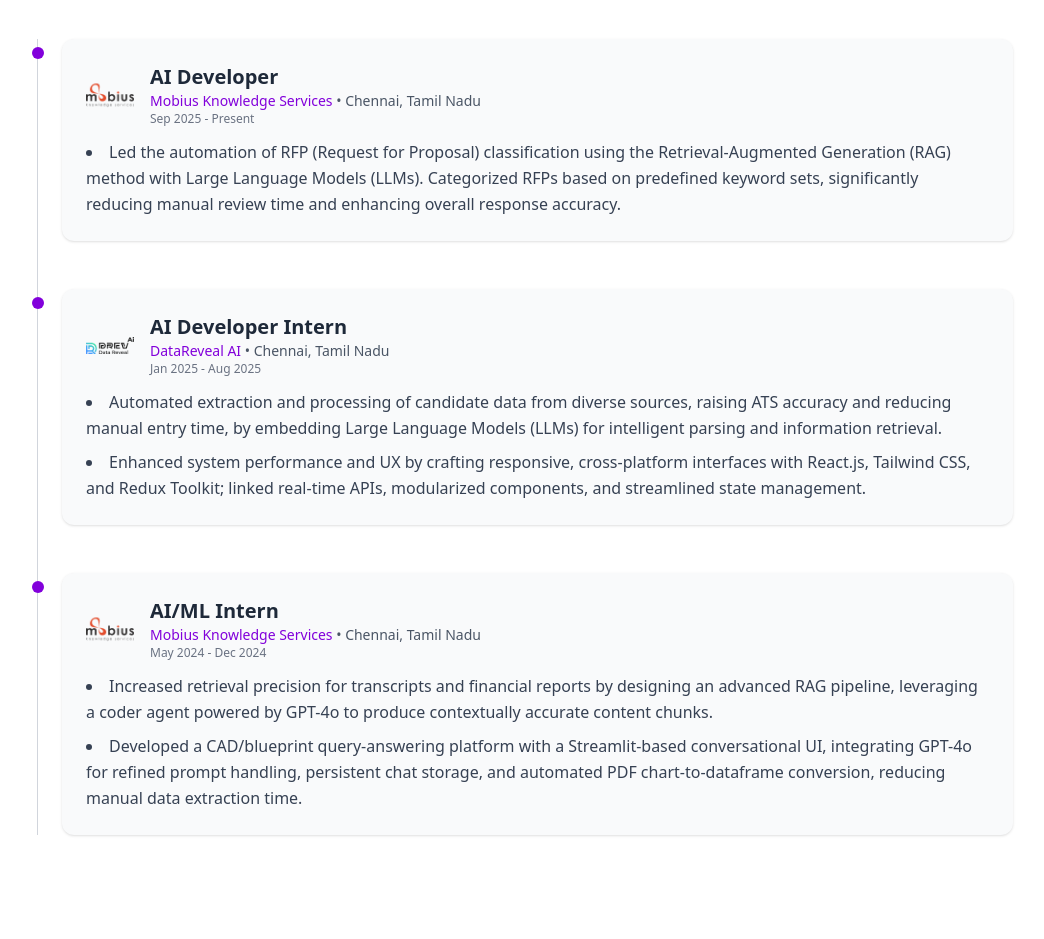
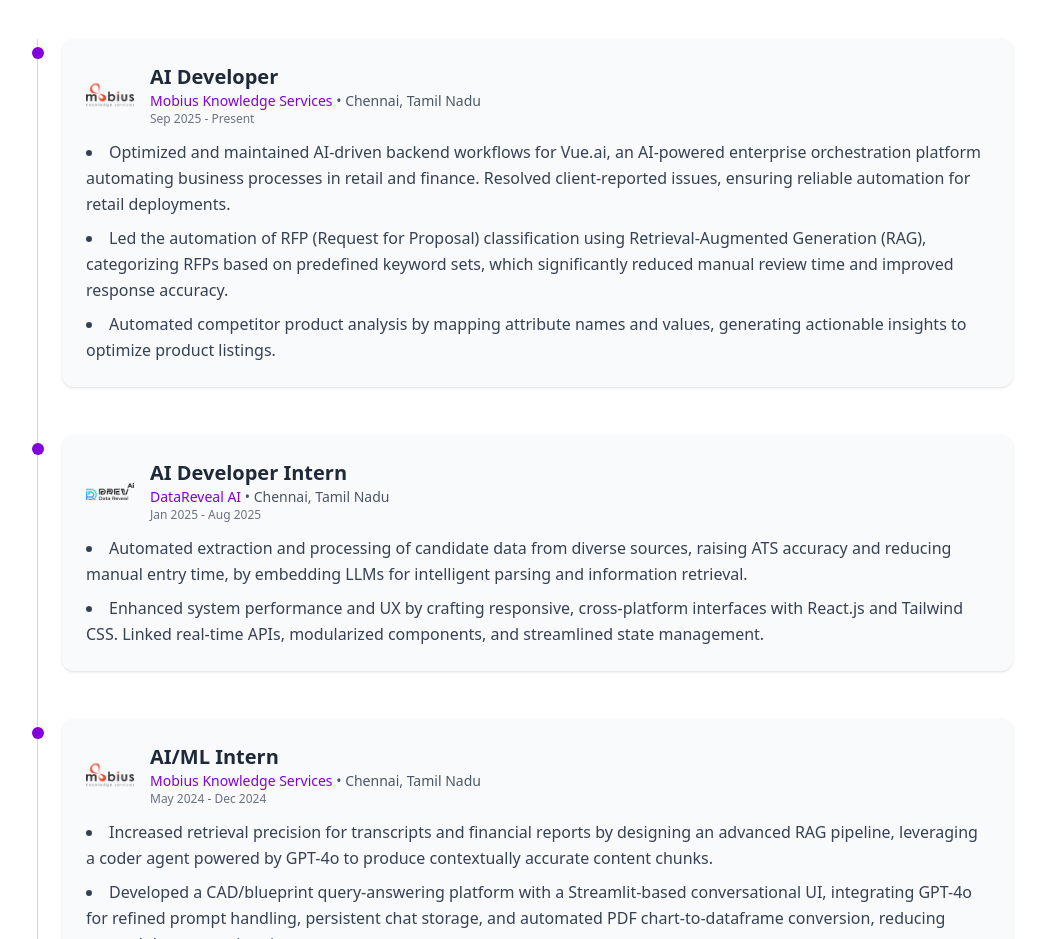
Before and after one commit to harsha-2703/harsha-2703.github.io, a React (Vite) app: page / in a window 1280 px wide. Shown: the part 1680-2619 px from the top of the page, without its empty margins (115-1159 px from the left). Built offline with nearby package versions, Linux system fonts and the light colour scheme.

Commit message:
Update experience section

```diff
--- a/src/components/Experience.jsx
+++ b/src/components/Experience.jsx
@@ -9,7 +9,9 @@
       duration: "Sep 2025 - Present",
       logo: "/images/mobius-logo.png",
       points: [
-        "Led the automation of RFP (Request for Proposal) classification using the Retrieval-Augmented Generation (RAG) method with Large Language Models (LLMs). Categorized RFPs based on predefined keyword sets, significantly reducing manual review time and enhancing overall response accuracy.",
+        "Optimized and maintained AI-driven backend workflows for Vue.ai, an AI-powered enterprise orchestration platform automating business processes in retail and finance. Resolved client-reported issues, ensuring reliable automation for retail deployments.",
+        "Led the automation of RFP (Request for Proposal) classification using Retrieval-Augmented Generation (RAG), categorizing RFPs based on predefined keyword sets, which significantly reduced manual review time and improved response accuracy.",
+        "Automated competitor product analysis by mapping attribute names and values, generating actionable insights to optimize product listings."
       ],
     },
     {
@@ -19,8 +21,8 @@
       duration: "Jan 2025 - Aug 2025",
       logo: "/images/datareveal-logo.jpg",
       points: [
-        "Automated extraction and processing of candidate data from diverse sources, raising ATS accuracy and reducing manual entry time, by embedding Large Language Models (LLMs) for intelligent parsing and information retrieval.",
-        "Enhanced system performance and UX by crafting responsive, cross-platform interfaces with React.js, Tailwind CSS, and Redux Toolkit; linked real-time APIs, modularized components, and streamlined state management.",
+        "Automated extraction and processing of candidate data from diverse sources, raising ATS accuracy and reducing manual entry time, by embedding LLMs for intelligent parsing and information retrieval.",
+        "Enhanced system performance and UX by crafting responsive, cross-platform interfaces with React.js and Tailwind CSS. Linked real-time APIs, modularized components, and streamlined state management."
       ],
     },
     {
```
